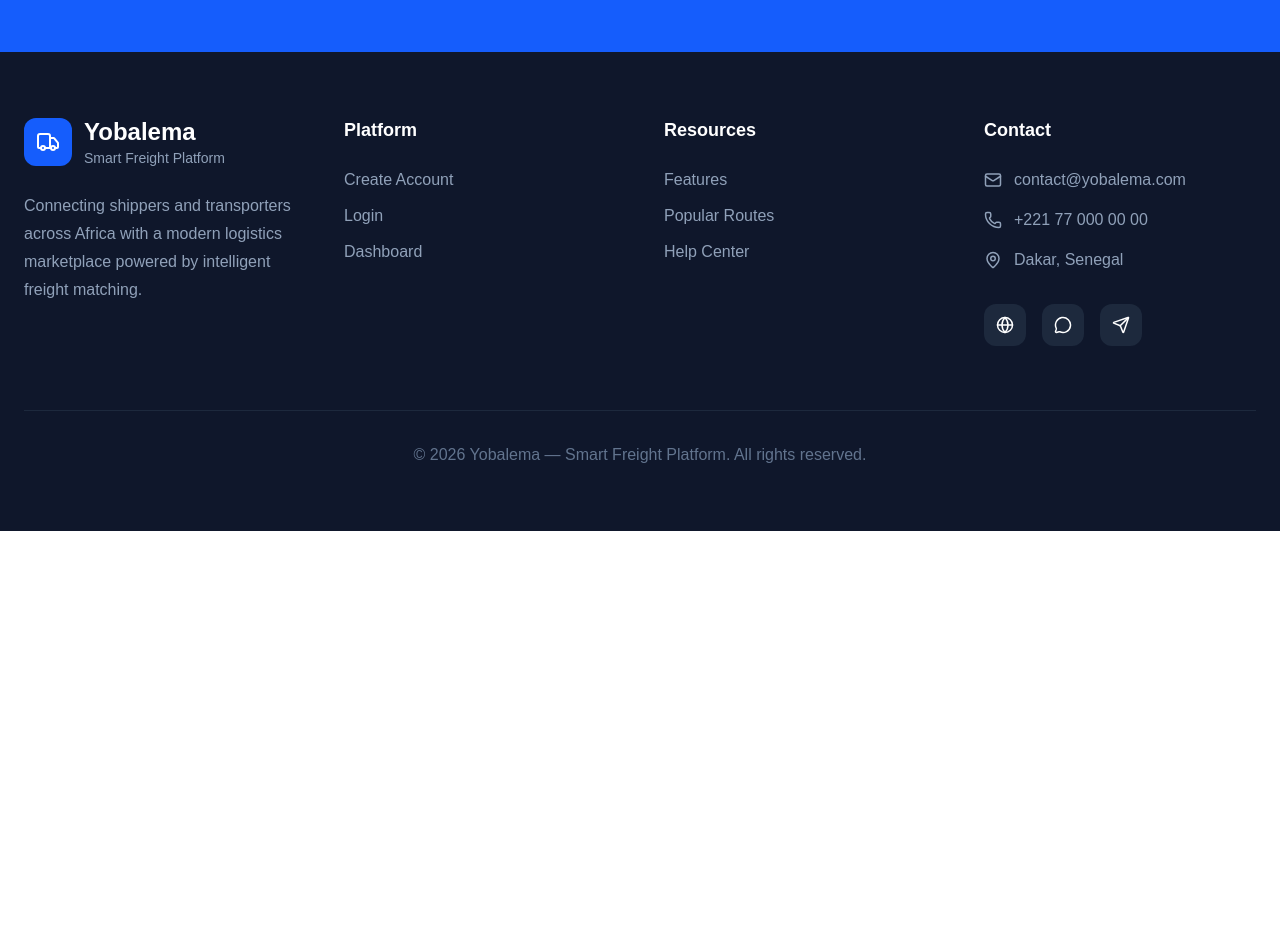
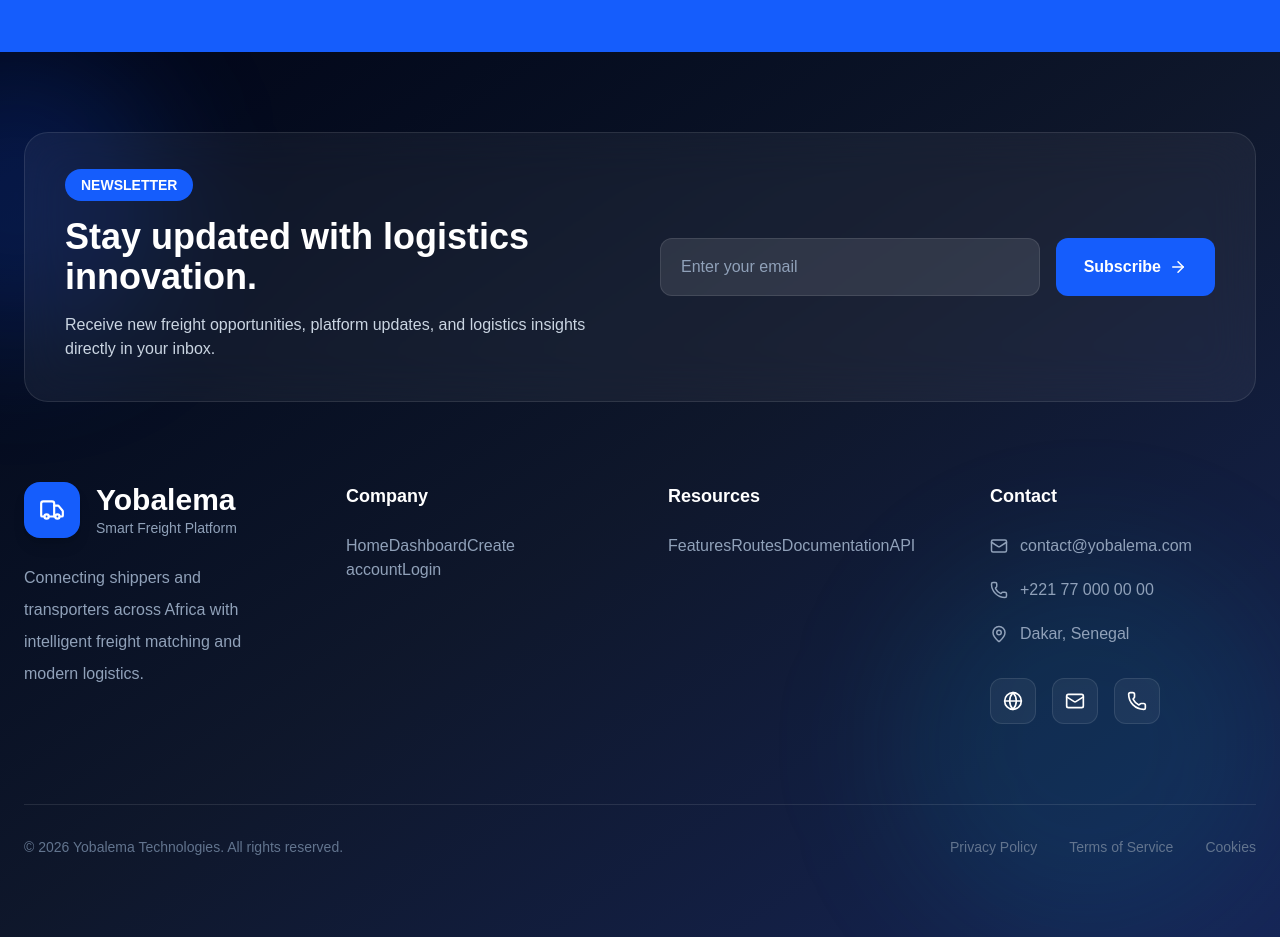
Before and after one commit to cherif-it/yobalema_mvp, a Next.js app: page / in a window 1280 px wide. Shown: the part 2940-3877 px from the top of the page. Before the commit the page ends 3471 px from the top, so only its background shows below. Built offline with nearby package versions, Linux system fonts and the light colour scheme.

Commit message:
fix components/Footer.tsx

```diff
--- a/components/Footer.tsx
+++ b/components/Footer.tsx
@@ -1,3 +1,5 @@
+"use client";
+
 import Link from "next/link";
 import {
   Truck,
@@ -5,88 +7,127 @@
   Phone,
   MapPin,
   Globe,
-  MessageCircle,
-  Send,
+  ArrowRight,
 } from "lucide-react";
 
 export default function Footer() {
   return (
     <footer
       id="contact"
-      className="bg-slate-900 text-white"
+      className="relative overflow-hidden bg-gradient-to-br from-slate-950 via-slate-900 to-blue-950 text-white"
     >
-      <div className="mx-auto max-w-7xl px-6 py-16">
+      {/* Background decoration */}
 
-        <div className="grid gap-12 md:grid-cols-2 lg:grid-cols-4">
+      <div className="absolute -left-32 top-0 h-72 w-72 rounded-full bg-blue-600/20 blur-3xl" />
 
-          {/* Company */}
+      <div className="absolute right-0 bottom-0 h-96 w-96 rounded-full bg-cyan-500/10 blur-3xl" />
+
+      <div className="relative mx-auto max-w-7xl px-6 py-20">
+
+        {/* Newsletter */}
+
+        <div className="mb-20 rounded-3xl border border-white/10 bg-white/5 p-10 backdrop-blur-xl">
+
+          <div className="grid gap-10 lg:grid-cols-2 lg:items-center">
+
+            <div>
+
+              <span className="rounded-full bg-blue-600 px-4 py-2 text-sm font-semibold">
+                NEWSLETTER
+              </span>
+
+              <h2 className="mt-5 text-4xl font-bold">
+                Stay updated with logistics innovation.
+              </h2>
+
+              <p className="mt-4 max-w-xl text-slate-300">
+                Receive new freight opportunities, platform updates,
+                and logistics insights directly in your inbox.
+              </p>
+
+            </div>
+
+            <div className="flex flex-col gap-4 sm:flex-row">
+
+              <input
+                type="email"
+                placeholder="Enter your email"
+                className="flex-1 rounded-xl border border-white/10 bg-white/10 px-5 py-4 text-white placeholder:text-slate-400 focus:outline-none"
+              />
+
+              <button className="flex items-center justify-center gap-2 rounded-xl bg-blue-600 px-7 py-4 font-semibold transition hover:bg-blue-500">
+                Subscribe
+                <ArrowRight size={18} />
+              </button>
+
+            </div>
+
+          </div>
+
+        </div>
+
+        {/* Footer Columns */}
+
+        <div className="grid gap-14 md:grid-cols-2 lg:grid-cols-4">
+
+          {/* Logo */}
 
           <div>
 
-            <div className="mb-6 flex items-center gap-3">
+            <div className="flex items-center gap-4">
 
-              <div className="flex h-12 w-12 items-center justify-center rounded-xl bg-blue-600">
-                <Truck />
+              <div className="flex h-14 w-14 items-center justify-center rounded-2xl bg-blue-600 shadow-lg">
+
+                <Truck size={26} />
+
               </div>
 
               <div>
-                <h2 className="text-2xl font-bold">
+
+                <h2 className="text-3xl font-bold">
                   Yobalema
                 </h2>
 
                 <p className="text-sm text-slate-400">
                   Smart Freight Platform
                 </p>
+
               </div>
 
             </div>
 
-            <p className="leading-7 text-slate-400">
-              Connecting shippers and transporters across Africa with a
-              modern logistics marketplace powered by intelligent freight
-              matching.
+            <p className="mt-6 leading-8 text-slate-400">
+              Connecting shippers and transporters across Africa
+              with intelligent freight matching and modern logistics.
             </p>
 
           </div>
 
-          {/* Platform */}
+          {/* Company */}
 
           <div>
 
             <h3 className="mb-6 text-lg font-semibold">
-              Platform
+              Company
             </h3>
 
-            <ul className="space-y-3 text-slate-400">
+            <div className="space-y-4 text-slate-400">
 
-              <li>
-                <Link
-                  href="/register"
-                  className="hover:text-white"
-                >
-                  Create Account
-                </Link>
-              </li>
+              <Link href="/">Home</Link>
 
-              <li>
-                <Link
-                  href="/login"
-                  className="hover:text-white"
-                >
-                  Login
-                </Link>
-              </li>
+              <Link href="/dashboard">
+                Dashboard
+              </Link>
 
-              <li>
-                <Link
-                  href="/dashboard"
-                  className="hover:text-white"
-                >
-                  Dashboard
-                </Link>
-              </li>
+              <Link href="/register">
+                Create account
+              </Link>
 
-            </ul>
+              <Link href="/login">
+                Login
+              </Link>
+
+            </div>
 
           </div>
 
@@ -98,27 +139,25 @@
               Resources
             </h3>
 
-            <ul className="space-y-3 text-slate-400">
+            <div className="space-y-4 text-slate-400">
 
-              <li>
-                <a href="#features" className="hover:text-white">
-                  Features
-                </a>
-              </li>
+              <a href="#features">
+                Features
+              </a>
 
-              <li>
-                <a href="#routes" className="hover:text-white">
-                  Popular Routes
-                </a>
-              </li>
+              <a href="#routes">
+                Routes
+              </a>
 
-              <li>
-                <a href="#" className="hover:text-white">
-                  Help Center
-                </a>
-              </li>
+              <a href="#">
+                Documentation
+              </a>
 
-            </ul>
+              <a href="#">
+                API
+              </a>
+
+            </div>
 
           </div>
 
@@ -130,47 +169,55 @@
               Contact
             </h3>
 
-            <div className="space-y-4 text-slate-400">
+            <div className="space-y-5">
 
-              <div className="flex items-center gap-3">
+              <div className="flex items-center gap-3 text-slate-400">
+
                 <Mail size={18} />
+
                 contact@yobalema.com
+
               </div>
 
-              <div className="flex items-center gap-3">
+              <div className="flex items-center gap-3 text-slate-400">
+
                 <Phone size={18} />
+
                 +221 77 000 00 00
+
               </div>
 
-              <div className="flex items-center gap-3">
+              <div className="flex items-center gap-3 text-slate-400">
+
                 <MapPin size={18} />
+
                 Dakar, Senegal
+
               </div>
 
             </div>
 
+            {/* Social */}
+
             <div className="mt-8 flex gap-4">
 
-              <a
-                href="#"
-                className="rounded-xl bg-slate-800 p-3 transition hover:bg-blue-600"
-              >
-                <Globe size={18} />
-              </a>
+              <button className="rounded-xl border border-white/10 bg-white/5 p-3 transition hover:bg-blue-600">
 
-              <a
-                href="#"
-                className="rounded-xl bg-slate-800 p-3 transition hover:bg-blue-600"
-              >
-                <MessageCircle size={18} />
-              </a>
+                <Globe size={20} />
 
-              <a
-                href="#"
-                className="rounded-xl bg-slate-800 p-3 transition hover:bg-blue-600"
-              >
-                <Send size={18} />
-              </a>
+              </button>
+
+              <button className="rounded-xl border border-white/10 bg-white/5 p-3 transition hover:bg-blue-600">
+
+                <Mail size={20} />
+
+              </button>
+
+              <button className="rounded-xl border border-white/10 bg-white/5 p-3 transition hover:bg-blue-600">
+
+                <Phone size={20} />
+
+              </button>
 
             </div>
 
@@ -178,10 +225,30 @@
 
         </div>
 
-        <div className="mt-16 border-t border-slate-800 pt-8 text-center text-slate-500">
+        {/* Bottom */}
 
-          © {new Date().getFullYear()} Yobalema — Smart Freight Platform.
-          All rights reserved.
+        <div className="mt-20 flex flex-col items-center justify-between gap-6 border-t border-white/10 pt-8 text-sm text-slate-500 lg:flex-row">
+
+          <p>
+            © {new Date().getFullYear()} Yobalema Technologies.
+            All rights reserved.
+          </p>
+
+          <div className="flex gap-8">
+
+            <a href="#">
+              Privacy Policy
+            </a>
+
+            <a href="#">
+              Terms of Service
+            </a>
+
+            <a href="#">
+              Cookies
+            </a>
+
+          </div>
 
         </div>
 
```
